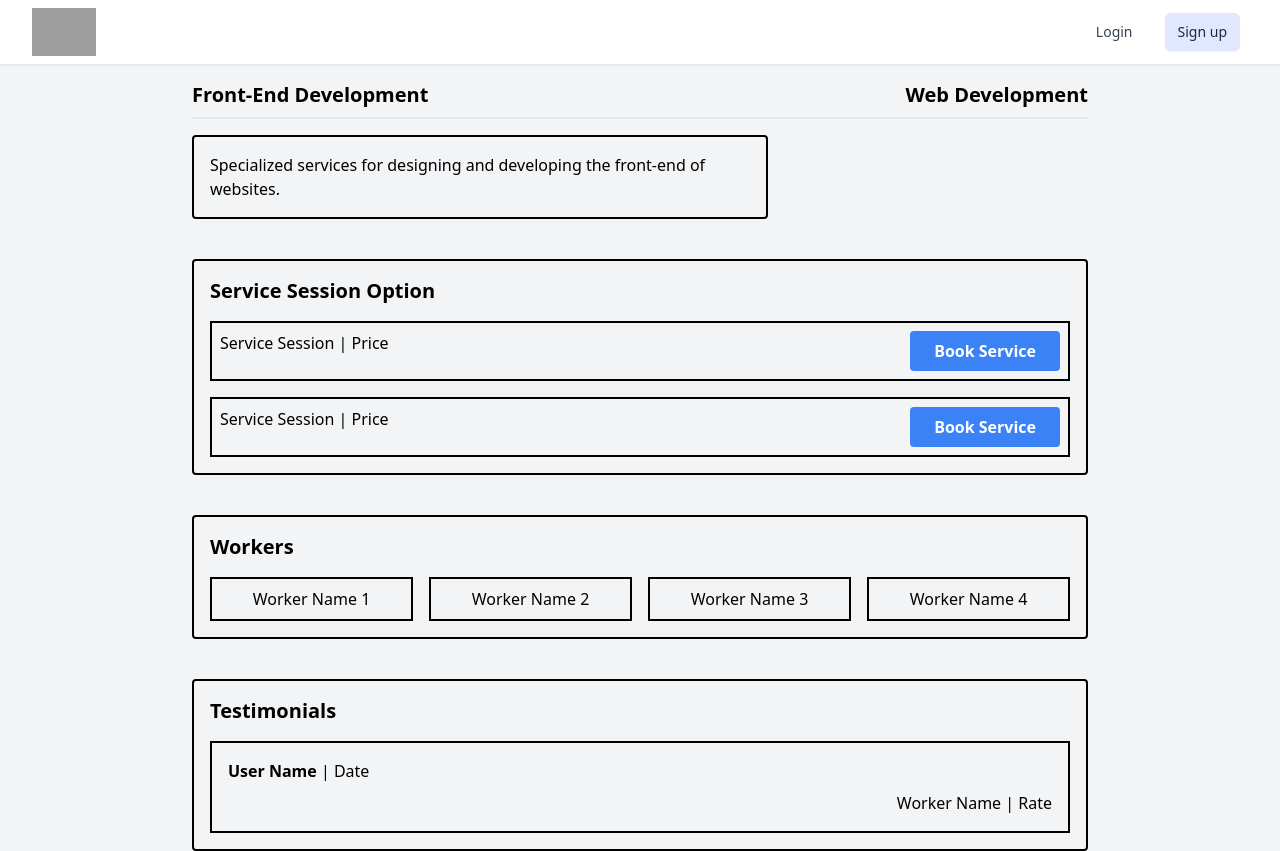
After one commit to caqqmarina/GA2_KKI_ILoveBasdat, a Django app: page /services/1/ in a window 1280 px wide. The commit adds this page. Run offline with Django 5.2, Linux system fonts and the light colour scheme; data comes from the database, SQL or seed files in the repository; both versions use the stored data as it was after the commit; grey boxes are pictures that could not be loaded.

Commit message:
Added temporary data in json, implement service category webpage according to id

```diff
--- a/main/templates/Homepage.html
+++ b/main/templates/Homepage.html
@@ -3,7 +3,7 @@
 {% block title %}{% endblock %}
 {% block content %}
 {% include 'navbar1.html' %}
-<div class="pt-20"> <!-- Add padding to push content below navbar -->
+<div> <!-- Add padding to push content below navbar -->
     <h1 class="text-center text-4xl font-bold mt-10">Welcome to the Homepage</h1>
     <p class="text-center text-gray-600 mt-4">Lorem ipsum dolor sit amet</p>
     {% if user and user.is_authenticated %}
--- a/services/models.py
+++ b/services/models.py
@@ -4,6 +4,9 @@ from main.models import User, Worker
 class ServiceCategory(models.Model):
     name = models.CharField(max_length=100)
     description = models.TextField()
+
+    def __str__(self):
+        return self.name
 
 class Subcategory(models.Model):
     category = models.ForeignKey(ServiceCategory, related_name='subcategories', on_delete=models.CASCADE)
--- /dev/null
+++ b/services/templates/subcategory.html
@@ -0,0 +1,68 @@
+{% extends 'base.html' %}
+
+{% block navbar %}
+{% include 'navbar1.html' %}
+{% endblock %}
+
+{% block content %}
+<div class="mt-4 mx-auto max-w-4xl">
+    <!-- Name of Category and Subcategory -->
+    <div class="flex justify-between items-center border-b-2 pb-2">
+        <!-- Subcategory Name -->
+        <h2 class="text-xl font-bold">{{ subcategory.name }}</h2>
+        <!-- Category Name -->
+        <h2 class="text-xl font-bold">{{ category.name }}</h2>
+    </div>
+
+    <!-- Description of Subcategory -->
+    <div class="mt-4 border-2 border-black rounded p-4 max-w-xl">
+        <p>{{ subcategory.description }}</p>
+    </div>
+
+    <!-- Service Session Option -->
+    <div class="mt-10 border-2 border-black rounded p-4">
+        <h2 class="text-xl font-bold mb-4">Service Session Option</h2>
+        <div class="space-y-4">
+            <div class="flex justify-between border-2 border-black p-2">
+                <p>Service Session | Price</p>
+                <button class="px-6 py-2 bg-blue-500 text-white font-bold rounded hover:bg-blue-600">
+                    Book Service
+                </button>
+            </div>
+            <div class="flex justify-between border-2 border-black p-2">
+                <p>Service Session | Price</p>
+                <button class="px-6 py-2 bg-blue-500 text-white font-bold rounded hover:bg-blue-600 book-service-btn">
+                    Book Service
+                </button>
+            </div>
+        </div>
+    </div>
+
+    <!-- Workers -->
+    <div class="mt-10 border-2 border-black rounded p-4">
+        <h2 class="text-xl font-bold mb-4">Workers</h2>
+        <div class="grid grid-cols-4 gap-4">
+            <div class="border-2 border-black p-2 text-center">Worker Name 1</div>
+            <div class="border-2 border-black p-2 text-center">Worker Name 2</div>
+            <div class="border-2 border-black p-2 text-center">Worker Name 3</div>
+            <div class="border-2 border-black p-2 text-center">Worker Name 4</div>
+        </div>
+        {% if workers %}
+            <div class="mt-6 flex justify-center">
+                <button class="px-6 py-2 bg-blue-500 text-white font-bold rounded hover:bg-blue-600">
+                    Join Button
+                </button>
+            </div>
+        {% endif %}
+    </div>
+
+    <!-- Testimonials -->
+    <div class="mt-10 border-2 border-black rounded p-4">
+        <h2 class="text-xl font-bold mb-4">Testimonials</h2>
+        <div class="border-2 border-black p-4 space-y-2">
+            <p><strong>User Name</strong> | Date</p>
+            <p class="text-right">Worker Name | Rate</p>
+        </div>
+    </div>
+</div>
+{% endblock content %}
--- a/services/urls.py
+++ b/services/urls.py
@@ -1,8 +1,8 @@
 from django.urls import path
-from services.views import list_services
+from services.views import subcategory
 
 app_name = 'services'
 
 urlpatterns = [
-    path('', list_services, name='list_services'),  # URL: /services/
+    path('<int:subcategory_id>/', subcategory, name='category_services'),
 ]
--- a/services/views.py
+++ b/services/views.py
@@ -1,23 +1,18 @@
-from django.shortcuts import render, get_object_or_404
-from .models import Subcategory, Worker, Testimonial, ServiceSession
+from django.shortcuts import render, get_object_or_404, redirect
+from services.models import Subcategory, Worker, Testimonial, ServiceSession, ServiceCategory
+from services.forms import SubcategoryForm, CategoryForm
 
-def show_page(request, subcategory_id):
-    # Retrieve the subcategory using the provided ID
-    subcategory = get_object_or_404(Subcategory, id=subcategory_id)
+def subcategory(request, subcategory_id=None):
+    subcategory = get_object_or_404(Subcategory, pk=subcategory_id)
 
-    # Retrieve workers, testimonials, and sessions related to this subcategory
-    workers = Worker.objects.filter(services__subcategory=subcategory)
-    testimonials = Testimonial.objects.filter(subcategory=subcategory)
-    sessions = ServiceSession.objects.filter(subcategory=subcategory)
+    # Fetch related data (workers, testimonials, service sessions)
+    #workers = Worker.objects.filter(subcategory=subcategory)
+    #testimonials = Testimonial.objects.filter(service_category=subcategory.category)  # Assuming testimonials are tied to the category
+    #sessions = ServiceSession.objects.filter(service_category=subcategory.category)  # Assuming sessions are tied to the category
 
-    # Render the template with context data
-    return render(request, 'subcategory.html', {
+    context = {
         'subcategory': subcategory,
-        'workers': workers,
-        'testimonials': testimonials,
-        'sessions': sessions,
-    })
+        'category': subcategory.category,  # This includes the category info
+    }
 
-def list_services(request):
-    subcategories = Subcategory.objects.all()
-    return render(request, 'list_services.html', {'subcategories': subcategories})
+    return render(request, 'subcategory.html', context)
```
Also changed, not shown: services/fixtures/service_categories.json (added, +26 -0 lines), services/fixtures/subcategory.json (added, +83 -0 lines), services/forms.py (added, +12 -0 lines), services/templates/list_services.html (deleted, +0 -13 lines).
